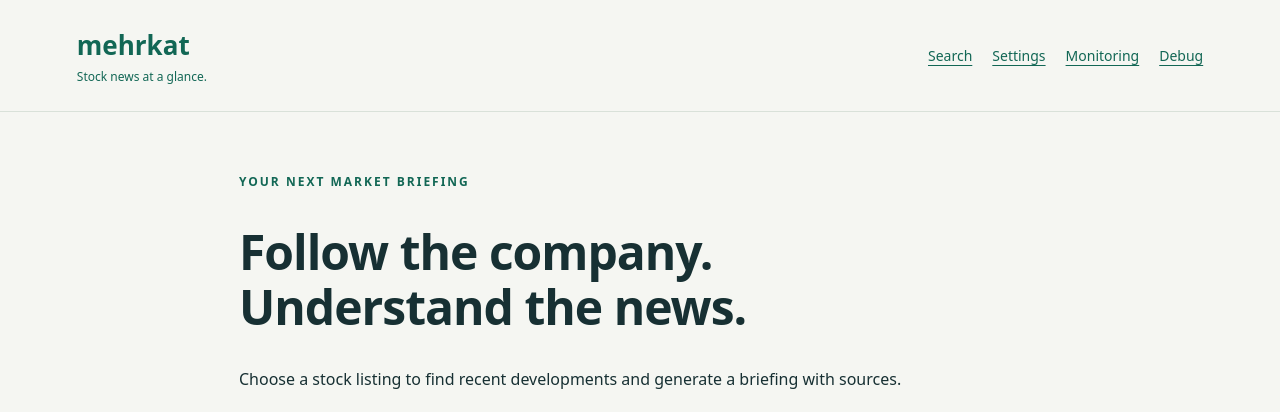
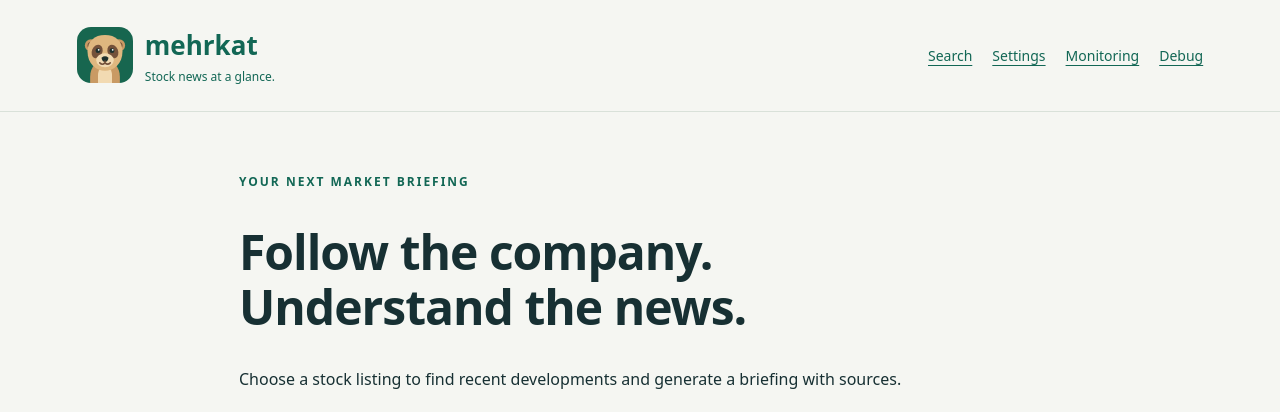
Before and after one commit to curoli/mehrkat, a FastAPI app: page / in a window 1280 px wide. Shown: the top 412 px of the page. Run offline with FastAPI, Linux system fonts and the light colour scheme.

Commit message:
Add meerkat logo and SVG favicon

```diff
--- a/src/mehrkat/static/style.css
+++ b/src/mehrkat/static/style.css
@@ -1,6 +1,6 @@
 :root{font-family:system-ui,sans-serif;color:#173033;background:#f5f6f2;line-height:1.65}
 *{box-sizing:border-box}body{margin:0}header{padding:24px 6%;display:flex;justify-content:space-between;align-items:center;border-bottom:1px solid #d9e1d9;gap:24px}
-a{color:#126755;text-underline-offset:4px}.brand{font-size:26px;font-weight:800;text-decoration:none}.brand span{display:block;font-size:12px;font-weight:400}
+a{color:#126755;text-underline-offset:4px}.brand{display:inline-flex;align-items:center;gap:12px;font-size:26px;font-weight:800;text-decoration:none}.brand span{display:block;font-size:12px;font-weight:400}
 nav{display:flex;gap:20px;font-size:14px}main{max-width:850px;margin:60px auto;padding:0 24px;min-height:60vh}h1{font-size:clamp(30px,5vw,48px);line-height:1.15;letter-spacing:-1px}h2{line-height:1.3}.eyebrow{letter-spacing:2px;font-size:12px;font-weight:700;color:#126755}
 input,select,button{font:inherit;padding:15px;border-radius:8px;border:1px solid #91aaa1}input{width:100%;margin-top:8px;background:white;font-size:19px}label{display:block;font-weight:600}button{background:#17664f;color:white;cursor:pointer;font-weight:600}button:disabled{opacity:.6;cursor:wait}
 select{margin:8px 12px 8px 0}a:focus-visible,button:focus-visible,input:focus-visible,select:focus-visible{outline:3px solid #dc981c;outline-offset:3px}
@@ -29,3 +29,5 @@ button.source-help{display:inline-flex;align-items:center;justify-content:center
 .source-info{max-width:min(520px,calc(100vw - 32px));max-height:80vh;overflow-y:auto;padding:24px;border:1px solid #91aaa1;border-radius:10px;color:#173033;background:#fff;box-shadow:0 8px 30px #17303333}
 .source-info::backdrop{background:#17303322}
 .source-info h3{margin-top:0}.source-info p{font-size:14px}
+
+.brand-logo{display:block;flex-shrink:0;width:56px;height:56px}
--- a/src/mehrkat/templates/base.html
+++ b/src/mehrkat/templates/base.html
@@ -1,8 +1,9 @@
 <!doctype html>
 <html lang="en"><head><meta charset="utf-8"><meta name="viewport" content="width=device-width, initial-scale=1">
-<title>mehrkat · Stock news at a glance</title><link rel="stylesheet" href="/static/style.css">
+<title>mehrkat · Stock news at a glance</title>
+<link rel="icon" type="image/svg+xml" sizes="any" href="/static/mehrkat.svg"><link rel="stylesheet" href="/static/style.css">
 <script src="/static/app.js" defer></script></head>
-<body><header><a class="brand" href="/">mehrkat<span>Stock news at a glance.</span></a>
+<body><header><a class="brand" href="/"><img class="brand-logo" src="/static/mehrkat.svg" alt="" width="56" height="56"><div>mehrkat<span>Stock news at a glance.</span></div></a>
 <nav aria-label="Main"><a href="/">Search</a><a href="/settings">Settings</a><a href="/monitoring">Monitoring</a><a href="/debug">Debug</a></nav></header>
 <main>{% block content %}{% endblock %}</main>
 <footer>Informational summary, not investment advice.</footer></body></html>
```
Also changed, not shown: src/mehrkat/static/mehrkat.svg (added).
